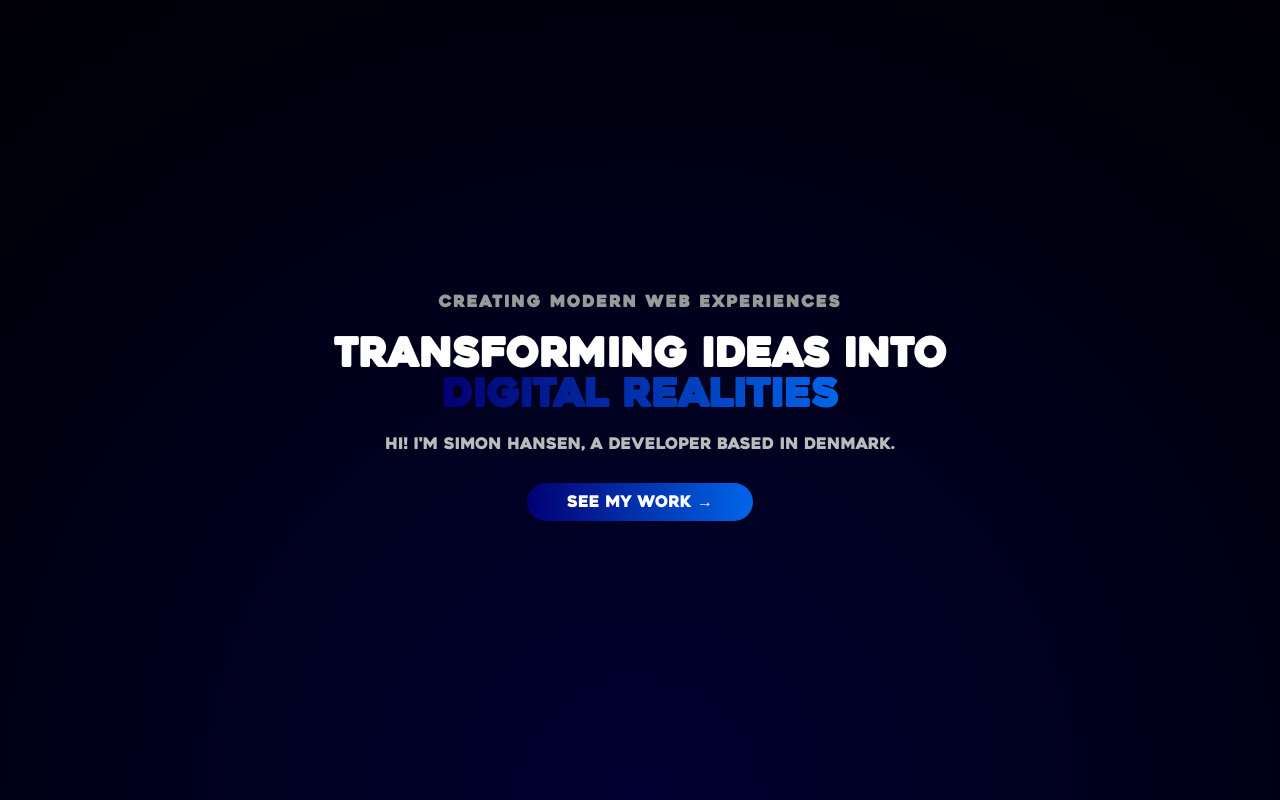
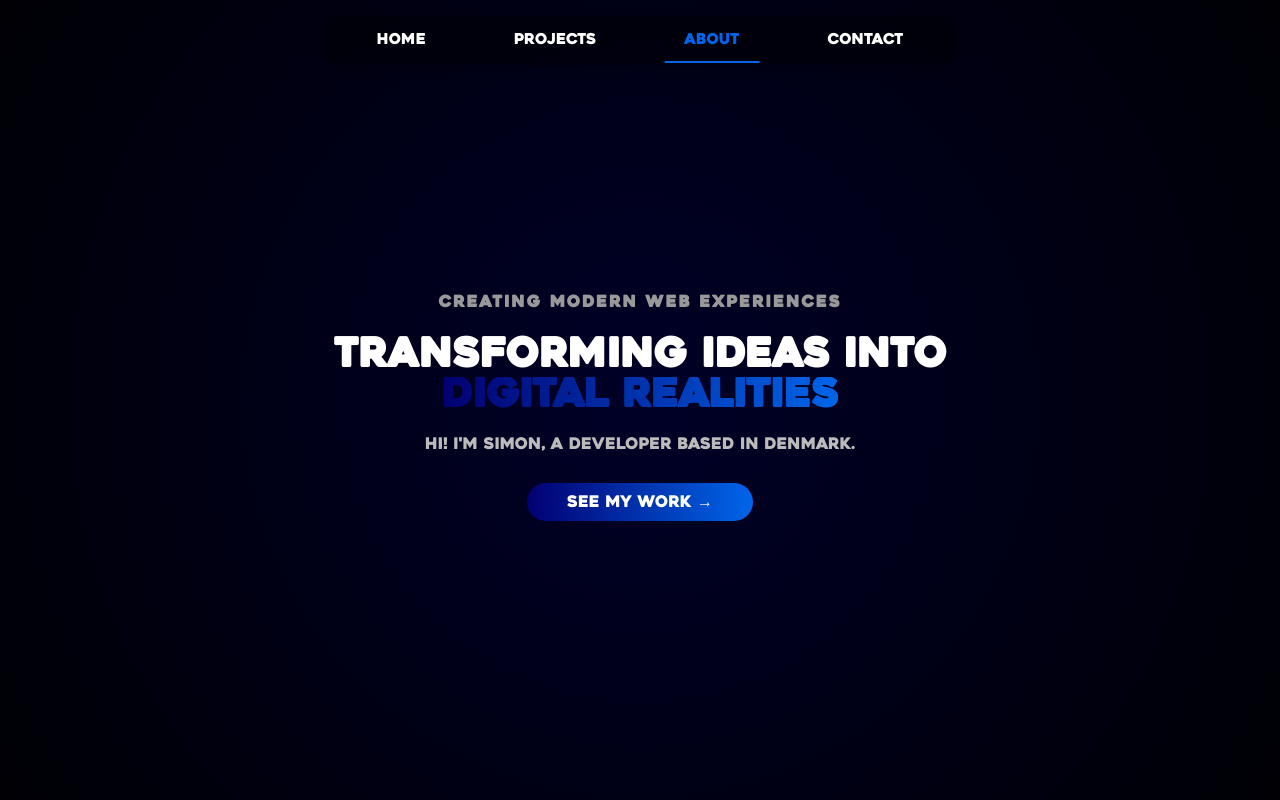
Before and after one commit to SimonOnyszczakHansen/Website, an Angular app: page / in a window 1280 px wide. Shown: the top 800 px of the page. Built offline with nearby package versions, Linux system fonts and the light colour scheme.

Commit message:
working on navbar (WIP)

```diff
--- a/src/app/homepage/homepage.component.css
+++ b/src/app/homepage/homepage.component.css
@@ -1,7 +1,6 @@
 body {
   background: rgb(7, 0, 134);
-  background: radial-gradient(circle, rgb(0, 0, 49) 0%, rgb(0, 0, 5) 100%);
-  min-height: 100em;
+  background: radial-gradient(circle, rgb(0, 0, 40) 0%, rgb(0, 0, 5) 100%);
   height: 100%;
   background-size: cover;
   background-position: center;
@@ -10,6 +9,7 @@ body {
   padding: 0;
   border: 0;
   font-family: skibidi;
+  background-attachment: fixed;
 }
 
 .hero {
@@ -23,6 +23,22 @@ body {
 .hero-content {
   color: white;
   max-width: 700px;
+  opacity: 0;
+  transform: translateY(20px);
+  animation: fadeInUp 1s ease-out forwards;
+  transition: opacity 1s ease, transform 1s ease;
+}
+
+.hero-content:inview {
+  opacity: 1;
+  transform: translate(0);
+}
+
+@keyframes fadeInUp {
+  to {
+    opacity: 1;
+    transform: translateY(0);
+  }
 }
 
 .hero h3 {
@@ -44,7 +60,6 @@ body {
   -webkit-background-clip: text;
   -webkit-text-fill-color: transparent;
   background-clip: text;
-  -webkit-text-fill-color: transparent;
 }
 
 .hero p {
@@ -67,4 +82,6 @@ body {
 
 .cta-button:hover {
   cursor: pointer;
+  background-color: rgba(255, 255, 255, 0.1);
+  box-shadow: 0 0 15px rgba(0, 101, 233, 0.8);
 }
--- a/src/app/homepage/homepage.component.html
+++ b/src/app/homepage/homepage.component.html
@@ -5,17 +5,17 @@
     <meta charset="UTF-8">
     <meta name="viewport" content="width=device-width, initial-scale=1.0">
     <meta http-equiv="X-UA-Compatible" content="IE=edge">
-    <meta name="description" content="Brief description of the page">
     <title>Home</title>
 </head>
 <body>
-    <header class="hero">
+  <app-navbar></app-navbar>
+    <div class="hero">
         <div class="hero-content">
           <h3>Creating Modern Web Experiences</h3>
           <h1>Transforming Ideas into <span>Digital Realities</span></h1>
-          <p>Hi! I'm Simon Hansen, a developer based in Denmark.</p>
-          <a class="cta-button" type="button">See my work &rarr;</a>
+          <p>Hi! I'm Simon, a developer based in Denmark.</p>
+          <a class="cta-button" type="button">See my work &#8594;</a>
         </div>
-      </header>
+      </div>
 </body>
 </html>
--- a/src/app/homepage/homepage.component.ts
+++ b/src/app/homepage/homepage.component.ts
@@ -1,12 +1,26 @@
-import { Component } from '@angular/core';
+import { Component, ElementRef, Renderer2, HostListener } from '@angular/core';
+import { NavbarComponent } from '../navbar/navbar.component';
 
 @Component({
   selector: 'app-homepage',
   standalone: true,
-  imports: [],
+  imports: [NavbarComponent],
   templateUrl: './homepage.component.html',
   styleUrl: './homepage.component.css'
 })
 export class HomepageComponent {
+  constructor(private el: ElementRef, private renderer: Renderer2) {}
 
+  // Listen to window scroll events
+  @HostListener('window:scroll', [])
+  onWindowScroll() {
+    const heroContent = this.el.nativeElement.querySelector('.hero-content');
+
+    if (heroContent) {
+      const rect = heroContent.getBoundingClientRect();
+      if (rect.top < window.innerHeight) {
+        this.renderer.addClass(heroContent, 'in-view');
+      }
+    }
+  }
 }
--- /dev/null
+++ b/src/app/navbar/navbar.component.css
@@ -0,0 +1,53 @@
+.navbar {
+    display: flex;
+    justify-content: center;
+    align-items: center;
+    padding: 1em 2em;
+    position: fixed;
+    top: 5%;
+    left: 50%;
+    transform: translate(-50%, -50%);
+    background-color: rgba(0, 0, 0, 0.4);
+    border-radius: 15px;
+    box-shadow: 0 4px 12px rgba(0, 0, 0, 0.2);
+    z-index: 1000;
+}
+
+.navbar ul {
+    list-style: none;
+    display: flex;
+    gap: 3em;
+    margin: 0;
+    padding: 0;
+}
+
+.navbar .nav-link {
+    color: #ffffff;
+    font-size: 15px;
+    text-transform: uppercase;
+    text-decoration: none;
+    padding: 10px 20px;
+    transition: color 0.3s ease, background-color 0.3s ease, box-shadow 0.3s ease;
+    border-radius: 5px;
+}
+
+.navbar .nav-link:hover {
+    cursor: pointer;
+}
+
+.navbar .active {
+    color: #0065e9;
+    position: relative;
+}
+
+.navbar .active::after {
+    content: "";
+    display: block;
+    height: 2px;
+    background-color: #0065e9;
+    width: 100%;
+    position: absolute;
+    justify-self: unset;
+    bottom: -5px;
+    left: 0;
+}
--- /dev/null
+++ b/src/app/navbar/navbar.component.html
@@ -0,0 +1,20 @@
+<!DOCTYPE html>
+<html lang="en">
+
+<head>
+    <meta charset="UTF-8">
+    <meta name="viewport" content="width=device-width, initial-scale=1.0">
+    <meta http-equiv="X-UA-Compatible" content="IE=edge">
+</head>
+<body>
+    <nav class="navbar">
+        <ul>
+          <li><a class="nav-link" [class.active]="activeSection === 'home'" (click)="setActive('home')">Home</a></li>
+          <li><a class="nav-link" [class.active]="activeSection === 'projects'" (click)="setActive('projects')">Projects</a></li>
+          <li><a class="nav-link" [class.active]="activeSection === 'about'" (click)="setActive('about')">About</a></li>
+          <li><a class="nav-link" [class.active]="activeSection === 'contact'" (click)="setActive('contact')">Contact</a></li>
+        </ul>
+      </nav>
+
+</body>
+</html>
--- /dev/null
+++ b/src/app/navbar/navbar.component.ts
@@ -0,0 +1,16 @@
+import { Component } from '@angular/core';
+
+@Component({
+  selector: 'app-navbar',
+  standalone: true,
+  imports: [],
+  templateUrl: './navbar.component.html',
+  styleUrl: './navbar.component.css'
+})
+export class NavbarComponent {
+  activeSection: string = 'about';
+
+  setActive(section: string) {
+    this.activeSection = section;
+  }
+}
--- a/src/styles.css
+++ b/src/styles.css
@@ -6,3 +6,17 @@
 body {
     margin: 0;
 }
+
+/* Styling the scrollbar */
+::-webkit-scrollbar {
+    width: 12px;
+}
+
+::-webkit-scrollbar-track {
+    background: rgb(0, 0, 5);
+}
+
+::-webkit-scrollbar-thumb {
+    background: linear-gradient(to bottom, #020072, #00295f);
+    border-radius: 10px;
+}
```
Also changed, not shown: 1 other file (tests, documents, lock files or other folders).
